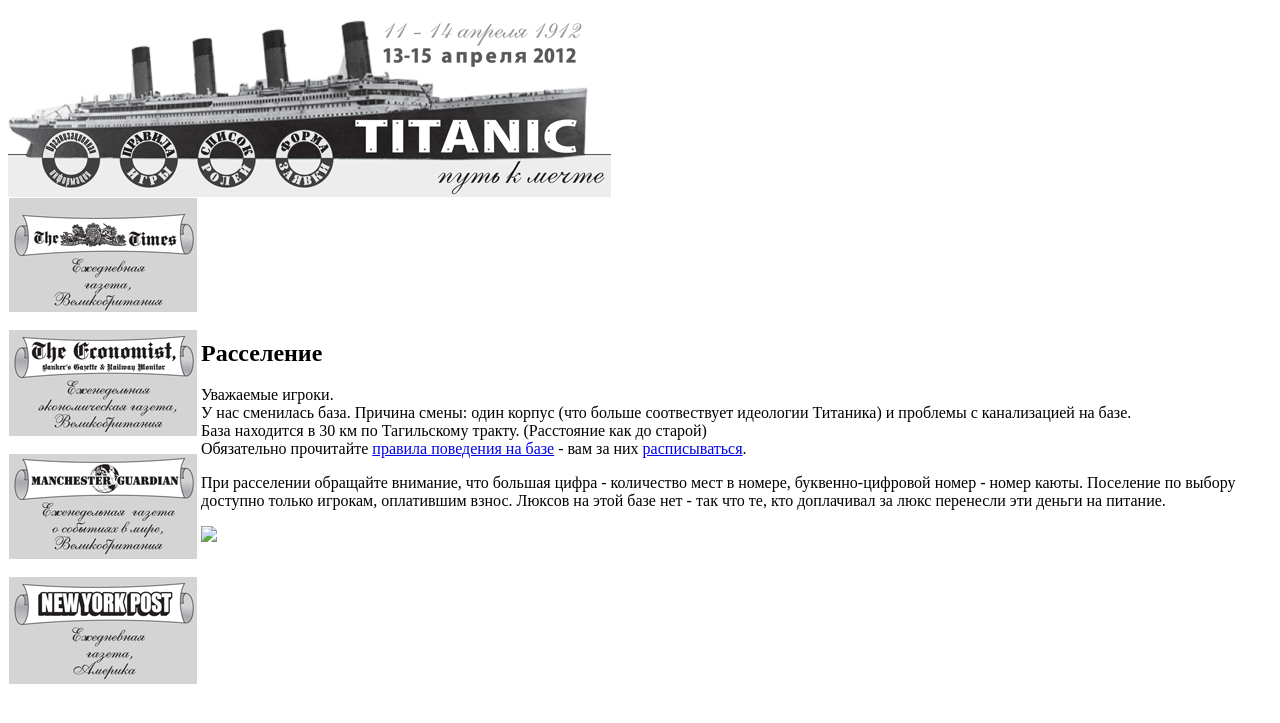
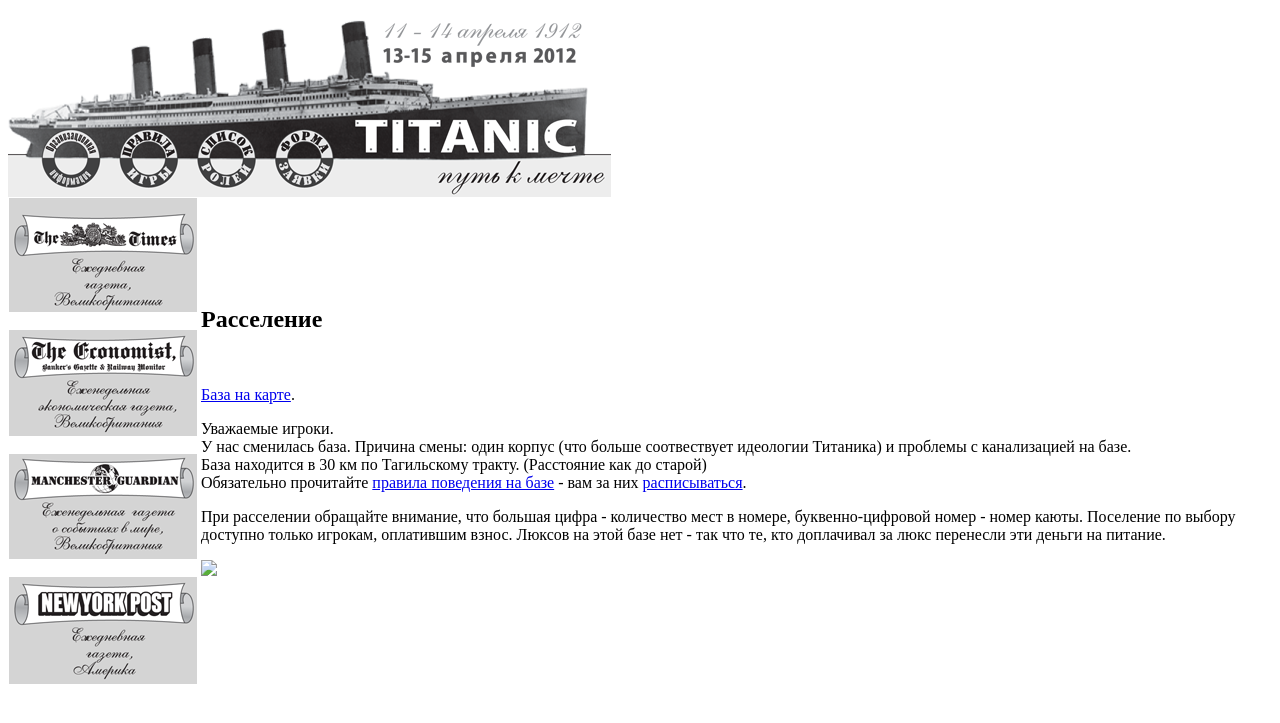
Before and after one commit to wd5/Titanic2012, a Django app: template src/core/templates/rooms.html in a window 1280 px wide. Shown: the top 723 px of the page. Run offline with Django 3.2, Linux system fonts and the light colour scheme; the template is opened without the code that fills it, so the values that code supplies are empty; parts of the project's set-up code (start-up, migrations or seed data) failed here and were passed over; some libraries are stand-ins or nearby versions.

Commit message:
Link to base map

```diff
--- a/src/core/templates/rooms.html
+++ b/src/core/templates/rooms.html
@@ -3,6 +3,8 @@
 
 {% block content %}
     <h2>Расселение</h2>
+    <br>
+    <p><a href="http://maps.yandex.ru/?um=BfHm75siDx73u9jWPSPI6jiUNMeNml8N&ll=60.427992%2C57.059404&spn=0.108147%2C0.028480&z=14&l=map" target="_blank">База на карте</a>.</p>
     <!--<p><a href="{% url gallery 11 %}">Фотографии с базы</a>, <a href="http://cs10582.vk.com/u27829558/131724362/z_0158d15d.jpg">схема проезда</a>, <a href="http://g.co/maps/dpas2">база на карте</a>.</p>-->
     <p>Уважаемые игроки.<br>
         У нас сменилась база. Причина смены: один корпус (что больше соотвествует идеологии Титаника) и проблемы с канализацией на базе.<br>
```
